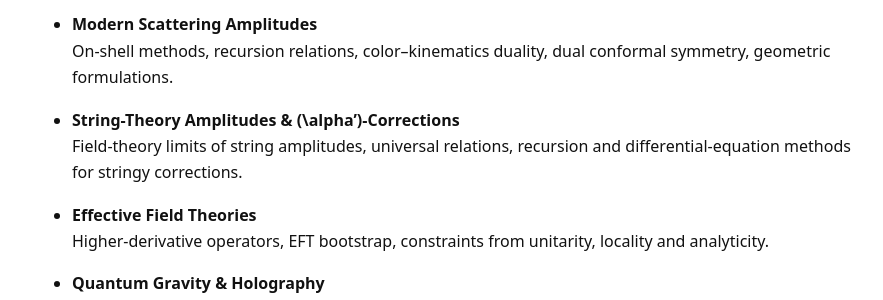
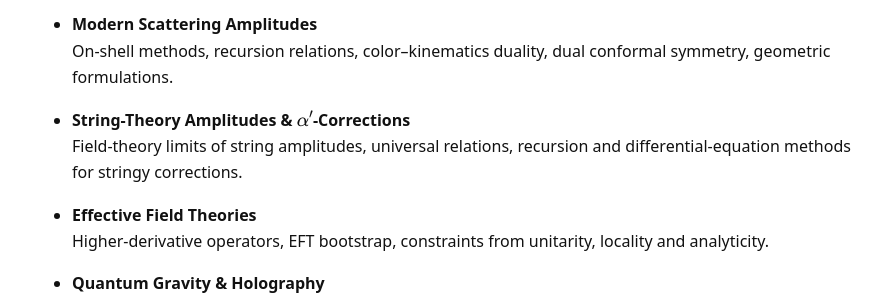
Before and after one commit to QuantumQ1/quantumq1.github.io, a Jekyll site: the page built from index.md, in a window 1280 px wide and 900 px high, scrolled down 834 px. Shown: the part 155-455 px from the top of the window, without its empty margins (198-1081 px from the left). Built offline with Jekyll 4.4.1, drawn with Linux system fonts in a browser that asks for light colours.

Commit message:
Update index.md

```diff
--- a/index.md
+++ b/index.md
@@ -29,7 +29,7 @@ Our current research interests include:
 - **Modern Scattering Amplitudes**
   On-shell methods, recursion relations, color–kinematics duality, dual conformal symmetry, geometric formulations.
 
-- **String-Theory Amplitudes & \(\alpha'\)-Corrections**
+- **String-Theory Amplitudes & $\alpha'$-Corrections**
   Field-theory limits of string amplitudes, universal relations, recursion and differential-equation methods for stringy corrections.
 
 - **Effective Field Theories**
```
